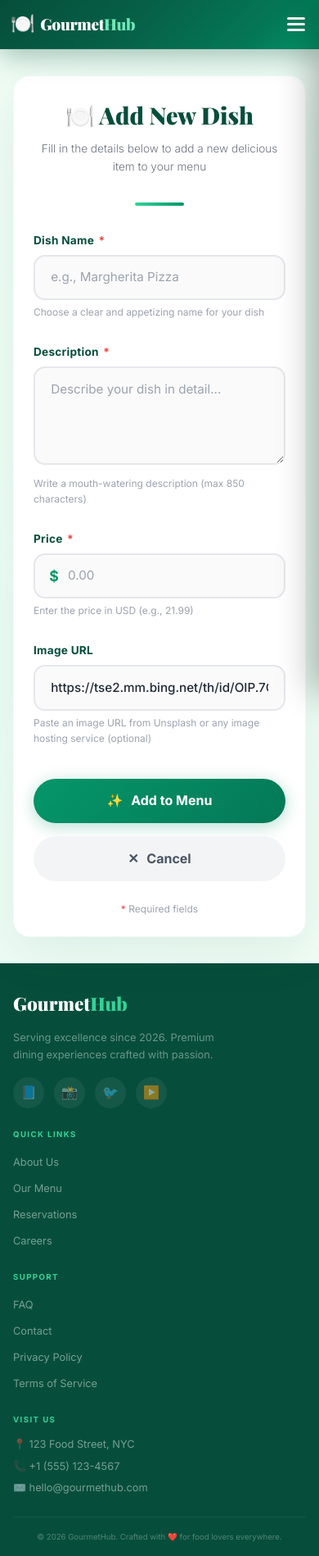
After one commit to MH-coder2009/GourmetHub, a Django app: page /food/add/ in a window 390 px wide. The commit adds this page. Shown: the whole page at 82% size. Run offline with Django 5.2, Linux system fonts and the light colour scheme.

Commit message:
Complete project: fully responsive design with cover images, professional form, and full CRUD functionality

```diff
--- /dev/null
+++ b/food/forms.py
@@ -0,0 +1,11 @@
+from django import forms
+from .models import Item
+
+
+class ItemForm(forms.ModelForm):
+    class Meta:
+        model = Item
+        fields = ["item_name", "item_desc", "item_price", "item_image"]
+        widgets = {
+            "item_desc": forms.Textarea(attrs={"rows": 4}),
+        }
--- a/food/static/food/index.css
+++ /dev/null
@@ -1,3 +0,0 @@
-body {
-  background-color: rgb(177, 177, 255);
-}
--- a/food/templates/food/index.html
+++ b/food/templates/food/index.html
@@ -143,6 +143,7 @@
                         background: #d1fae5;
                     ">
                             {% if item.item_image %}
+
                             <img src="{{ item.item_image }}" alt="{{ item.item_name }}"
                                 style="width: 100%; height: 100%; object-fit: cover; object-position: center; position: absolute; inset: 0;">
                             {% else %}
@@ -152,6 +153,8 @@
                                     style="font-size: clamp(2.5rem, 5vw, 3.5rem); opacity: 0.25; user-select: none;">🍕</span>
                             </div>
                             {% endif %}
+
+                        </div>
 
                         <!-- Hover Overlay -->
                         <div
--- /dev/null
+++ b/food/templates/food/item-form.html
@@ -0,0 +1,301 @@
+{% extends "base.html" %}
+{% load static %}
+
+{% block title %}Add New Item - Gourmet Food Hub{% endblock %}
+
+{% block content %}
+
+<style>
+    /* ===== FORM STYLES ===== */
+    .form-container {
+        max-width: 680px;
+        margin: 0 auto;
+        background: #ffffff;
+        border-radius: 28px;
+        padding: clamp(1.5rem, 4vw, 3.5rem);
+        box-shadow: 0 20px 60px rgba(6, 78, 59, 0.08);
+        border: 1px solid rgba(16, 185, 129, 0.06);
+    }
+
+    .form-title {
+        font-family: 'Playfair Display', serif;
+        font-size: clamp(1.8rem, 3.5vw, 2.8rem);
+        font-weight: 900;
+        color: #064e3b;
+        text-align: center;
+        margin-bottom: 0.5rem;
+    }
+
+    .form-subtitle {
+        text-align: center;
+        color: #6b7280;
+        font-size: clamp(0.85rem, 1vw, 1rem);
+        margin-bottom: 2rem;
+        font-weight: 300;
+    }
+
+    /* ===== FORM FIELDS ===== */
+    .form-group {
+        margin-bottom: 1.8rem;
+    }
+
+    .form-group label {
+        display: block;
+        font-weight: 700;
+        font-size: 0.85rem;
+        color: #064e3b;
+        margin-bottom: 0.4rem;
+        letter-spacing: 0.02em;
+    }
+
+    .form-group label .required {
+        color: #ef4444;
+        margin-left: 2px;
+    }
+
+    .form-group input,
+    .form-group textarea,
+    .form-group select {
+        width: 100%;
+        padding: 0.85rem 1.2rem;
+        border: 2px solid #e5e7eb;
+        border-radius: 14px;
+        font-size: 0.95rem;
+        font-weight: 500;
+        color: #1f2937;
+        background: #fafafa;
+        transition: all 0.3s ease;
+        outline: none;
+        font-family: 'Inter', sans-serif;
+    }
+
+    .form-group input:focus,
+    .form-group textarea:focus,
+    .form-group select:focus {
+        border-color: #059669;
+        background: #ffffff;
+        box-shadow: 0 0 0 4px rgba(5, 150, 105, 0.10);
+    }
+
+    .form-group input::placeholder,
+    .form-group textarea::placeholder {
+        color: #9ca3af;
+        font-weight: 400;
+    }
+
+    .form-group textarea {
+        min-height: 120px;
+        resize: vertical;
+    }
+
+    .form-group .help-text {
+        font-size: 0.75rem;
+        color: #9ca3af;
+        margin-top: 0.3rem;
+        display: block;
+    }
+
+    .form-group .error-text {
+        font-size: 0.75rem;
+        color: #ef4444;
+        margin-top: 0.3rem;
+        display: block;
+    }
+
+    /* ===== ERROR FIELDS ===== */
+    .form-group.has-error input,
+    .form-group.has-error textarea,
+    .form-group.has-error select {
+        border-color: #ef4444;
+        background: #fef2f2;
+    }
+
+    .form-group.has-error input:focus,
+    .form-group.has-error textarea:focus {
+        box-shadow: 0 0 0 4px rgba(239, 68, 68, 0.10);
+    }
+
+    /* ===== BUTTONS ===== */
+    .form-actions {
+        display: flex;
+        flex-wrap: wrap;
+        gap: 1rem;
+        margin-top: 2.5rem;
+        justify-content: center;
+    }
+
+    .btn-submit {
+        background: linear-gradient(135deg, #059669, #047857);
+        color: #ffffff;
+        padding: 0.9rem 3rem;
+        border-radius: 50px;
+        font-weight: 700;
+        font-size: 1rem;
+        border: none;
+        cursor: pointer;
+        transition: all 0.3s ease;
+        box-shadow: 0 4px 20px rgba(5, 150, 105, 0.30);
+        display: inline-flex;
+        align-items: center;
+        gap: 0.6rem;
+        flex: 1;
+        justify-content: center;
+        min-width: 160px;
+    }
+
+    .btn-submit:hover {
+        transform: translateY(-3px) scale(1.02);
+        box-shadow: 0 8px 30px rgba(5, 150, 105, 0.40);
+    }
+
+    .btn-submit:active {
+        transform: translateY(0) scale(0.98);
+    }
+
+    .btn-cancel {
+        background: #f3f4f6;
+        color: #4b5563;
+        padding: 0.9rem 3rem;
+        border-radius: 50px;
+        font-weight: 700;
+        font-size: 1rem;
+        border: none;
+        cursor: pointer;
+        transition: all 0.3s ease;
+        text-decoration: none;
+        display: inline-flex;
+        align-items: center;
+        justify-content: center;
+        gap: 0.6rem;
+        flex: 1;
+        min-width: 160px;
+    }
+
+    .btn-cancel:hover {
+        background: #e5e7eb;
+        transform: translateY(-3px);
+    }
+
+    /* ===== RESPONSIVE ===== */
+    @media (max-width: 480px) {
+        .form-container {
+            padding: 1.5rem;
+            border-radius: 20px;
+        }
+
+        .form-actions {
+            flex-direction: column;
+        }
+
+        .btn-submit,
+        .btn-cancel {
+            width: 100%;
+            flex: none;
+        }
+    }
+</style>
+
+<!-- ============================================================ -->
+<!-- FORM SECTION -->
+<!-- ============================================================ -->
+<section
+    style="padding: clamp(2rem, 5vw, 4rem) clamp(1rem, 3vw, 2rem); background: linear-gradient(135deg, #f0fdf4, #ecfdf5, #f0fdf4); min-height: 85vh; display: flex; align-items: center;">
+
+    <div class="form-container">
+
+        <!-- ===== HEADER ===== -->
+        <div class="form-title">
+            🍽️ Add New Dish
+        </div>
+        <p class="form-subtitle">
+            Fill in the details below to add a new delicious item to your menu
+        </p>
+
+        <!-- ===== DIVIDER ===== -->
+        <div
+            style="width: 60px; height: 4px; background: linear-gradient(90deg, #34d399, #059669); border-radius: 4px; margin: 0 auto 2rem;">
+        </div>
+
+        <!-- ===== FORM ===== -->
+        <form method="POST" novalidate>
+            {% csrf_token %}
+
+            <!-- ===== ITEM NAME ===== -->
+            <div class="form-group">
+                <label for="id_item_name">
+                    Dish Name <span class="required">*</span>
+                </label>
+                <input type="text" name="item_name" id="id_item_name" placeholder="e.g., Margherita Pizza"
+                    value="{{ form.item_name.value|default:'' }}" required>
+                <span class="help-text">Choose a clear and appetizing name for your dish</span>
+                {% if form.item_name.errors %}
+                <span class="error-text">{{ form.item_name.errors.0 }}</span>
+                {% endif %}
+            </div>
+
+            <!-- ===== DESCRIPTION ===== -->
+            <div class="form-group">
+                <label for="id_item_desc">
+                    Description <span class="required">*</span>
+                </label>
+                <textarea name="item_desc" id="id_item_desc"
+                    placeholder="Describe your dish in detail...">{{ form.item_desc.value|default:'' }}</textarea>
+                <span class="help-text">Write a mouth-watering description (max 850 characters)</span>
+                {% if form.item_desc.errors %}
+                <span class="error-text">{{ form.item_desc.errors.0 }}</span>
+                {% endif %}
+            </div>
+
+            <!-- ===== PRICE ===== -->
+            <div class="form-group">
+                <label for="id_item_price">
+                    Price <span class="required">*</span>
+                </label>
+                <div style="position: relative;">
+                    <span
+                        style="position: absolute; left: 1.2rem; top: 50%; transform: translateY(-50%); font-weight: 700; color: #059669; font-size: 1.1rem;">$</span>
+                    <input type="number" name="item_price" id="id_item_price" placeholder="0.00"
+                        value="{{ form.item_price.value|default:'' }}" step="0.01" min="0" style="padding-left: 2.5rem;"
+                        required>
+                </div>
+                <span class="help-text">Enter the price in USD (e.g., 21.99)</span>
+                {% if form.item_price.errors %}
+                <span class="error-text">{{ form.item_price.errors.0 }}</span>
+                {% endif %}
+            </div>
+
+            <!-- ===== IMAGE URL ===== -->
+            <div class="form-group">
+                <label for="id_item_image">
+                    Image URL
+                </label>
+                <input type="url" name="item_image" id="id_item_image"
+                    placeholder="https://images.unsplash.com/photo-..." value="{{ form.item_image.value|default:'' }}">
+                <span class="help-text">Paste an image URL from Unsplash or any image hosting service (optional)</span>
+                {% if form.item_image.errors %}
+                <span class="error-text">{{ form.item_image.errors.0 }}</span>
+                {% endif %}
+            </div>
+
+            <!-- ===== FORM ACTIONS ===== -->
+            <div class="form-actions">
+                <button type="submit" class="btn-submit">
+                    <span>✨</span> Add to Menu
+                </button>
+                <a href="{% url 'food:index' %}" class="btn-cancel">
+                    <span>✕</span> Cancel
+                </a>
+            </div>
+
+        </form>
+
+        <!-- ===== FOOTER NOTE ===== -->
+        <p style="text-align: center; font-size: 0.75rem; color: #9ca3af; margin-top: 1.5rem;">
+            <span style="color: #ef4444;">*</span> Required fields
+        </p>
+
+    </div>
+
+</section>
+
+{% endblock %}
--- a/food/urls.py
+++ b/food/urls.py
@@ -1,11 +1,10 @@
 from django.urls import path
-
 from . import views
 
 app_name = "food"
 
 urlpatterns = [
     path("", views.index, name="index"),
-    path("username/", views.item),
     path("<int:id>/", views.details, name="details"),
+    path("add/", views.create_item, name="create"),
 ]
--- a/food/views.py
+++ b/food/views.py
@@ -1,5 +1,7 @@
-from django.http import HttpResponse
-from django.shortcuts import render
+from django.shortcuts import render, redirect, get_object_or_404
+from django.urls import reverse
+
+from .forms import ItemForm
 from .models import Item
 
 
@@ -10,10 +12,19 @@ def index(request):
 
 
 def details(request, id):
-    item = Item.objects.get(id=id)
+    item = get_object_or_404(Item, id=id)
     context = {"item": item}
-    return render(request, "food/detail.html", context)
+    return render(request, "food/details.html", context)
 
 
-def item(request):
-    return HttpResponse("hello")
+def create_item(request):
+    if request.method == "POST":
+        form = ItemForm(request.POST)
+        if form.is_valid():
+            form.save()
+            return redirect("food:index")
+    else:
+        form = ItemForm()
+
+    context = {"form": form}
+    return render(request, "food/item-form.html", context)
```
Also changed, not shown: db.sqlite3. Lines whose indentation alone changed are shown as unchanged.
